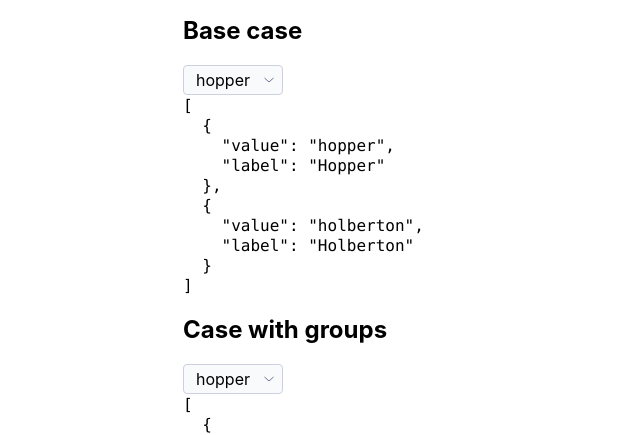
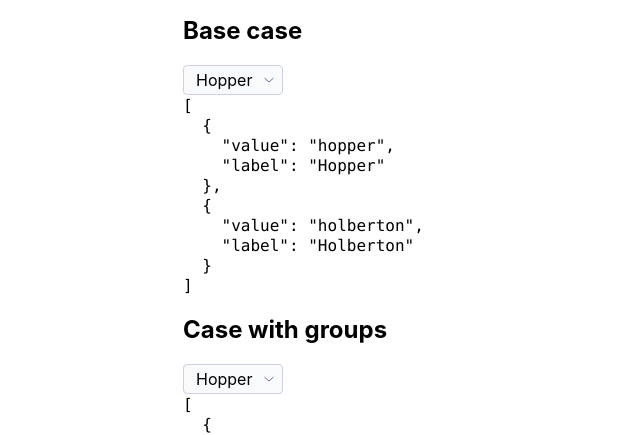
Before and after one commit to AndreiEres/adjust-ui, a React (Create React App) app: page / in a window 1280 px wide. Shown: the part 162-597 px from the top of the page, without its empty margins (57-697 px from the left). Built offline with nearby package versions, Linux system fonts and the light colour scheme.

Commit message:
Show current label instead of value

```diff
--- a/src/components/select/Select.tsx
+++ b/src/components/select/Select.tsx
@@ -2,6 +2,7 @@ import PropTypes from 'prop-types'
 import React from 'react'
 import { cn } from '../../utils/classnames'
 import useOnClickOutside from '../../utils/useOnClickOutside'
+import { optionByValue } from './optionByValue'
 import { SelectOptionsList } from './SelectOptionsList'
 import { SelectTrigger } from './SelectTrigger'
 import s from './styles.module.css'
@@ -17,6 +18,8 @@ export const Select: React.FC<SelectProps> = ({
   const [isOpen, setIsOpen] = React.useState(false)
   const ref = React.useRef(null)
   const isDarkMode = mode === 'dark'
+  const currentOption = optionByValue(value, options)
+  const currentLabel = currentOption?.label || ''
   const open = () => setIsOpen(true)
   const close = () => setIsOpen(false)
   const handleClick = (newValue: string) => {
@@ -30,7 +33,7 @@ export const Select: React.FC<SelectProps> = ({
   return (
     <div className={cn(s.root, isDarkMode && s.darkMode)}>
       <div className={cn(isOpen && s.disabledEvents)} onClick={open}>
-        <SelectTrigger label={value} />
+        <SelectTrigger label={currentLabel} />
       </div>
       {isOpen && (
         <div ref={ref}>
--- a/src/components/select/guards.ts
+++ b/src/components/select/guards.ts
@@ -1,6 +1,10 @@
-import { SelectBaseOptionProps, SelectGroupOptionProps } from './types'
+import {
+  SelectBaseOptionType,
+  SelectGroupOptionType,
+  SelectOptionType,
+} from './types'
 
 export const isSelectBaseOption = (
-  option: SelectBaseOptionProps | SelectGroupOptionProps
-): option is SelectBaseOptionProps =>
-  !Boolean((option as SelectGroupOptionProps).options)
+  option: SelectOptionType
+): option is SelectBaseOptionType =>
+  !Boolean((option as SelectGroupOptionType).options)
--- /dev/null
+++ b/src/components/select/optionByValue.ts
@@ -0,0 +1,15 @@
+import { isSelectBaseOption } from './guards'
+import { SelectOptionType } from './types'
+
+// TODO: too much ifs
+export const optionByValue = (value: string, options: SelectOptionType[]) => {
+  for (const option of options) {
+    if (isSelectBaseOption(option)) {
+      if (option.value === value) return option
+    } else {
+      for (const nestedOption of option.options) {
+        if (nestedOption.value === value) return nestedOption
+      }
+    }
+  }
+}
```
Also changed, not shown: 1 other file (tests, documents, lock files or other folders).
